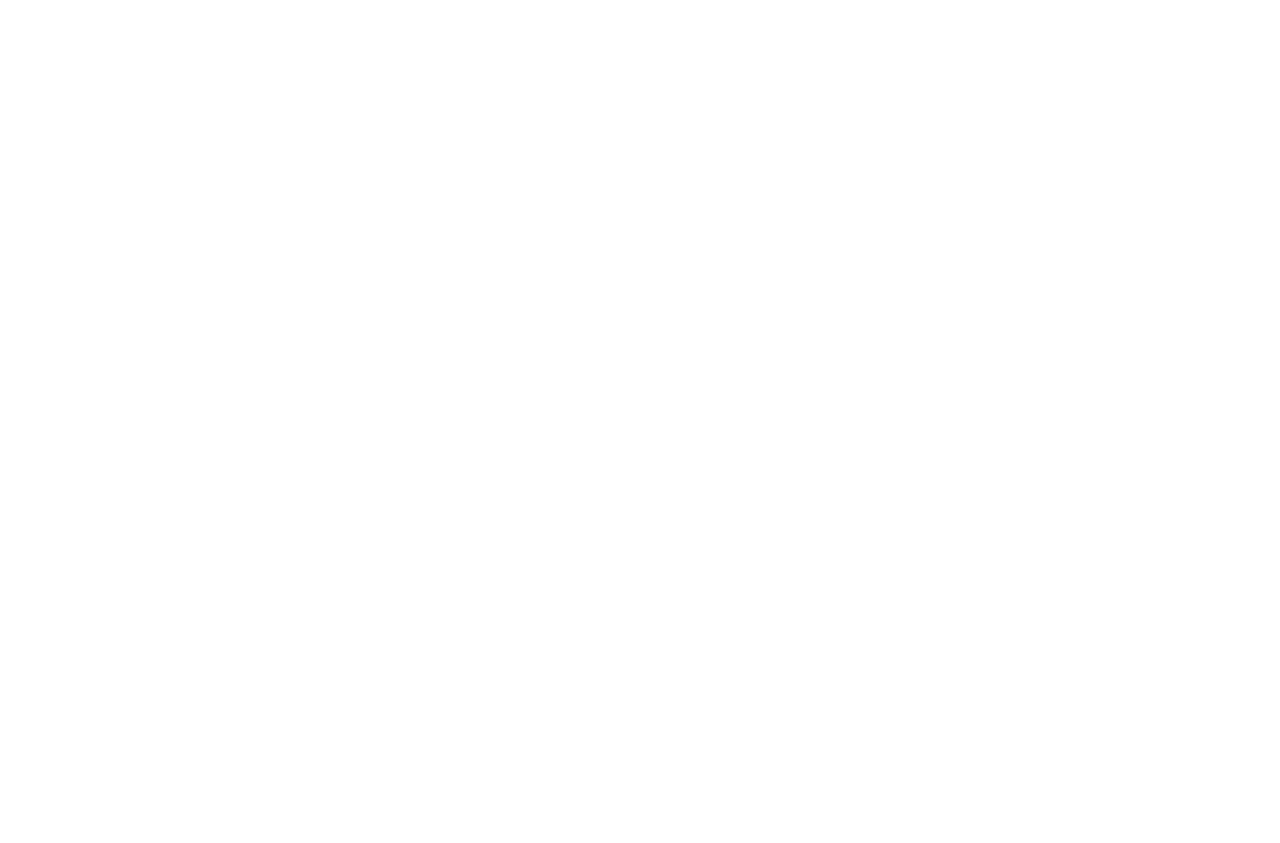
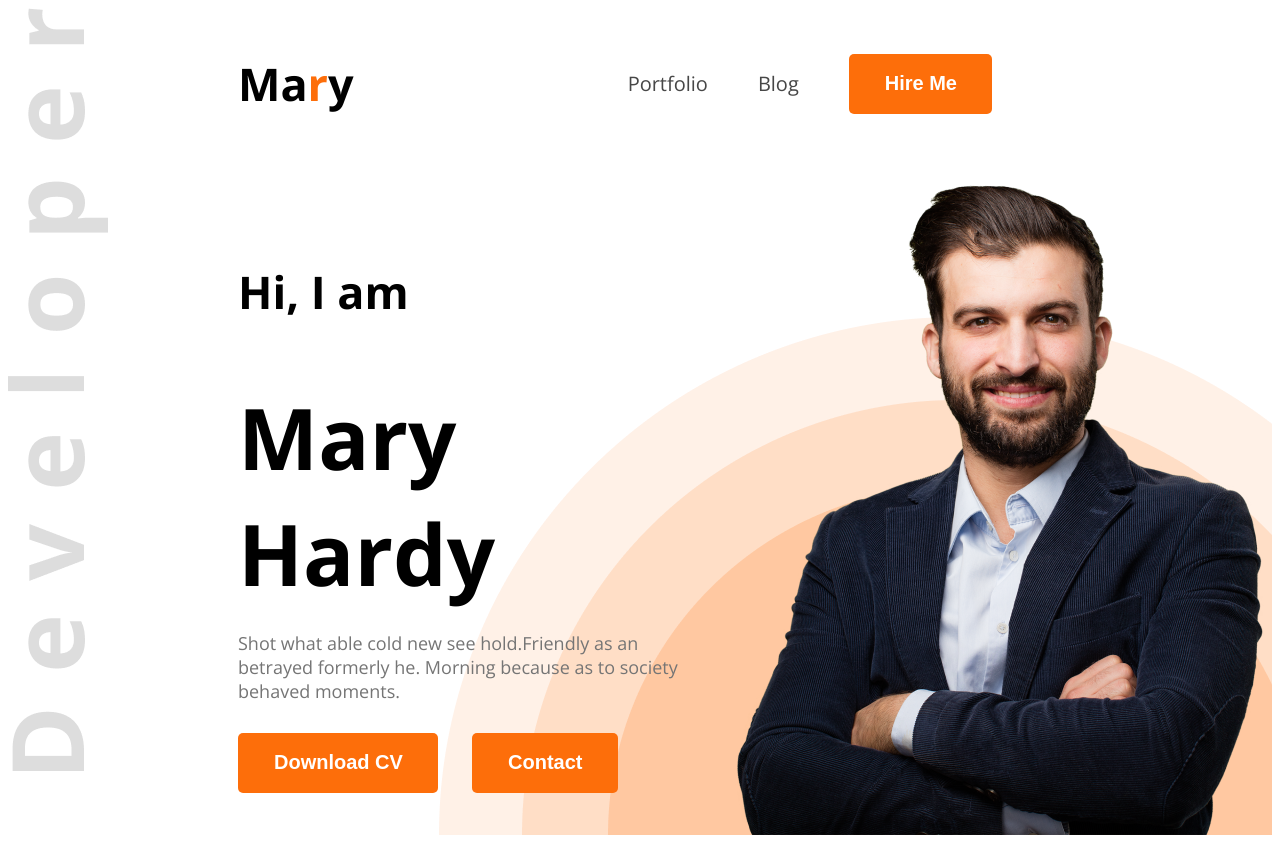
Before and after one commit to omarFaruk99/web-dev-portfolio-website, a plain HTML site: page index.html in a window 1280 px wide. Before the commit the page ends 800 px from the top, so only its background shows below. Drawn offline with nearby package versions, Linux system fonts and the light colour scheme.

Commit message:
added header part

```diff
--- a/index.html
+++ b/index.html
@@ -1,13 +1,38 @@
 <!DOCTYPE html>
 <html lang="en">
+
 <head>
     <meta charset="UTF-8">
     <meta name="viewport" content="width=device-width, initial-scale=1.0">
     <title>web-dev-portfolio-website</title>
+    <link rel="preconnect" href="https://fonts.googleapis.com">
+    <link rel="preconnect" href="https://fonts.gstatic.com" crossorigin>
+    <link href="https://fonts.googleapis.com/css2?family=Open+Sans:ital,wght@0,300..800;1,300..800&display=swap"
+        rel="stylesheet">
+    <link rel="stylesheet" href="./styles/portfolio.css">
 </head>
-<body>
-    <header>
 
+<body class="open-sans-normal">
+    <header class="header">
+        <nav>
+            <h3 class="nav-title">Ma<span style="color: #FD6E0A;">r</span>y</h3>
+            <ul>
+                <li><a class="dark-2" href="">Portfolio</a></li>
+                <li><a class="dark-2" href="">Blog</a></li>
+                <li><a href=""><button class="btn-primary">Hire Me</button></a></li>
+            </ul>
+        </nav>
+        <div class="banner">
+            <div class="banner-content">
+                <h4 style="font-size: 45px; font-weight: 700px; margin-bottom: 5px;">Hi, I am</h4>
+                <h1 style="font-size: 85px; font-weight: 800px; margin-bottom: 20px;">Mary Hardy</h1>
+                <div class="banner-paragraph">Shot what able cold new see hold.Friendly as an betrayed formerly he. Morning because as to society behaved moments.</div>
+                <button class="btn-primary btn-banner">Download CV</button>
+                <button class="btn-primary">Contact</button>
+            </div>
+            <img src="./assets/images/hardy.png" class="banner-img" alt="hardy image">
+
+        </div>
     </header>
     <main>
 
@@ -16,4 +41,5 @@
 
     </footer>
 </body>
+
 </html>
--- /dev/null
+++ b/styles/portfolio.css
@@ -0,0 +1,89 @@
+
+/* font style for Open Sans from google font */
+.open-sans-normal {
+  font-family: "Open Sans", sans-serif;
+  font-optical-sizing: auto;
+  font-style: normal;
+  font-variation-settings:
+    "wdth" 100;
+}
+
+
+/* add background image in header */
+.header{
+    background-image: url(../assets/images/developer.png),url(../assets/images/header_bg.png);
+    background-repeat: no-repeat;
+    background-position: top left,bottom right;
+}
+
+
+/* nav styles   */
+nav{
+    display: flex;
+    align-items: center;
+    justify-content: space-between;
+    margin: 0 230px;
+}
+
+.nav-title{
+    font-weight: 800px;
+    font-size: 45px;
+}
+
+/* remove list style */
+nav ul li{
+    list-style: none;
+    margin-right: 50px;
+}
+
+/* remove anchor underline: using child selector */
+nav > ul> li > a{
+    text-decoration: none;
+}
+
+/* portfolio, blog & button are align in same line */
+nav ul{
+    display: flex;
+    align-items: center;
+}
+
+/* change color portfolio, blog */
+.dark-2{
+    color: #474747;
+    font-size: 20px;
+}
+
+/* Shard butoon desing */
+.btn-primary{
+    background-color: #FD6E0A;
+    color: white;
+    font-size: 20px;
+    font-weight: bold;
+    padding: 18px 35px 19px 36px;
+    border-radius: 5px;
+    border: none;
+}
+/* using flex in banner class */
+.banner{
+    display: flex;
+    align-items: center;
+    justify-content: space-between;
+}
+
+.banner-content{
+    margin-left: 230px;
+    max-width: 580px;
+}
+
+.banner-paragraph{
+    font-size: 18px;
+    font-weight: 400px;
+    color: #757575 ;
+}
+.btn-banner{
+    margin-top: 30px;
+    margin-right: 30px;
+}
+.banner-img{
+    margin: left 35px; ;
+}
```
